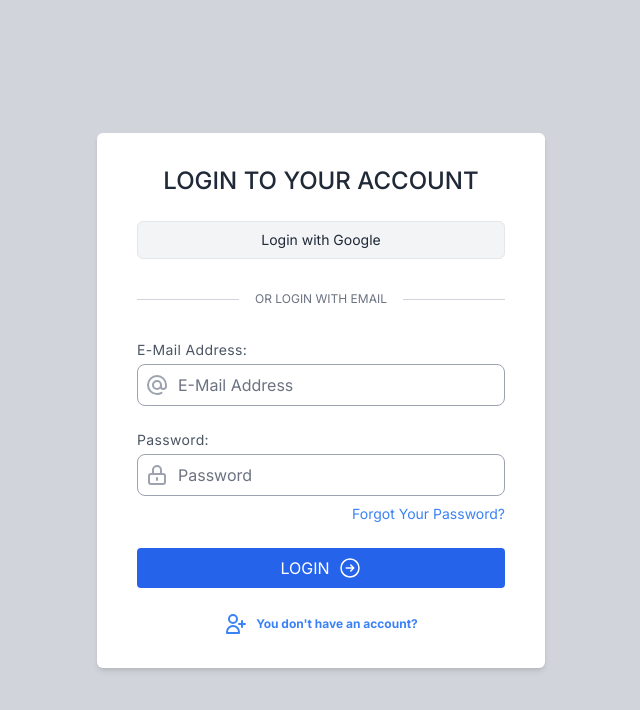
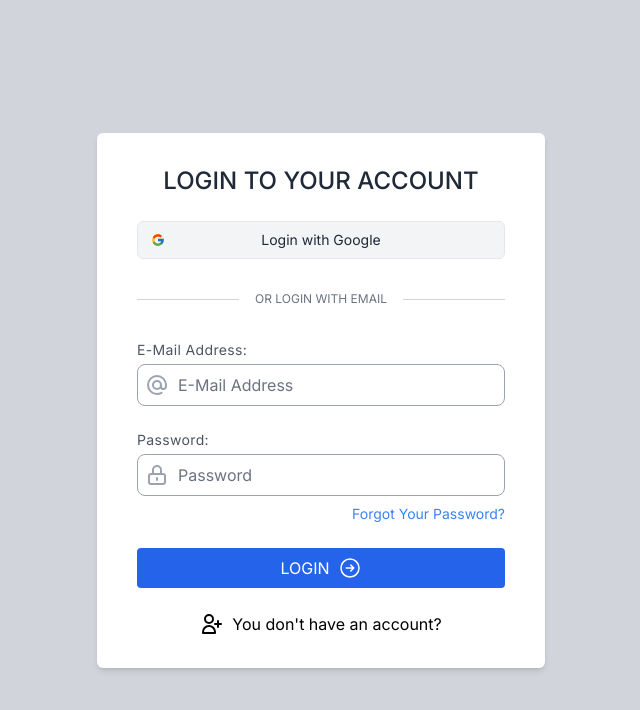
Before and after one commit to thangnd-deve/thesis_fe_chat, a Next.js app: page /login in a window 1280 px wide. Shown: the top 710 px of the page, without its empty margins (319-959 px from the left). Built offline with nearby package versions, Linux system fonts and the light colour scheme.

Commit message:
fix error render html

```diff
--- a/app/login/page.jsx
+++ b/app/login/page.jsx
@@ -1,18 +1,17 @@
 import Link from "next/link";
+import { FcGoogle } from "react-icons/fc";
 
 export default function Page() {
-    return (<>
-        <div className="min-h-screen flex flex-col items-center justify-center bg-gray-300">
+    return (<div className="min-h-screen flex flex-col items-center justify-center bg-gray-300">
         <div
             className="flex flex-col bg-white shadow-md px-4 sm:px-6 md:px-8 lg:px-10 py-8 rounded-md w-full max-w-md">
-                <div className="font-medium self-center text-xl sm:text-2xl uppercase text-gray-800">Login To Your
-                    Account
-                </div>
+            <div className="font-medium self-center text-xl sm:text-2xl uppercase text-gray-800">Login To Your  Account</div>
             <button
                 className="relative mt-6 border rounded-md py-2 text-sm text-gray-800 bg-gray-100 hover:bg-gray-200">
                 <span
-                            className="absolute left-0 top-0 flex items-center justify-center h-full w-10 text-blue-500"><i
-                            className="fab fa-google"></i></span>
+                    className="absolute left-0 top-0 flex items-center justify-center h-full w-10 text-blue-500">
+                    <FcGoogle />
+                </span>
                 <span>Login with Google</span>
             </button>
             <div className="relative mt-10 h-px bg-gray-300">
@@ -32,13 +31,13 @@ export default function Page() {
                                     strokeLinejoin="round"
                                     strokeWidth="2" viewBox="0 0 24 24" stroke="currentColor">
                                     <path
-                                            d="M16 12a4 4 0 10-8 0 4 4 0 008 0zm0 0v1.5a2.5 2.5 0 005 0V12a9 9 0 10-9 9m4.5-1.206a8.959 8.959 0 01-4.5 1.207"/>
+                                        d="M16 12a4 4 0 10-8 0 4 4 0 008 0zm0 0v1.5a2.5 2.5 0 005 0V12a9 9 0 10-9 9m4.5-1.206a8.959 8.959 0 01-4.5 1.207" />
                                 </svg>
                             </div>
 
                             <input id="email" type="email" name="email"
                                 className="text-sm sm:text-base placeholder-gray-500 pl-10 pr-4 rounded-lg border border-gray-400 w-full py-2 focus:outline-none focus:border-blue-400"
-                                       placeholder="E-Mail Address"/>
+                                placeholder="E-Mail Address" />
                         </div>
                     </div>
                     <div className="flex flex-col mb-6">
@@ -51,13 +50,13 @@ export default function Page() {
                                     <svg className="h-6 w-6" fill="none" strokeLinecap="round" strokeLinejoin="round" strokeWidth="2"
                                         viewBox="0 0 24 24" stroke="currentColor">
                                         <path
-                                              d="M12 15v2m-6 4h12a2 2 0 002-2v-6a2 2 0 00-2-2H6a2 2 0 00-2 2v6a2 2 0 002 2zm10-10V7a4 4 0 00-8 0v4h8z"/>
+                                            d="M12 15v2m-6 4h12a2 2 0 002-2v-6a2 2 0 00-2-2H6a2 2 0 00-2 2v6a2 2 0 002 2zm10-10V7a4 4 0 00-8 0v4h8z" />
                                     </svg>
                                 </span>
                             </div>
                             <input id="password" type="password" name="password"
                                 className="text-sm sm:text-base placeholder-gray-500 pl-10 pr-4 rounded-lg border border-gray-400 w-full py-2 focus:outline-none focus:border-blue-400"
-                                       placeholder="Password"/>
+                                placeholder="Password" />
                         </div>
                     </div>
 
@@ -76,7 +75,7 @@ export default function Page() {
                             <span><svg xmlns="http://www.w3.org/2000/svg" fill="none" viewBox="0 0 24 24"
                                 strokeWidth={1.5} stroke="currentColor" className="w-6 h-6">
                                 <path strokeLinecap="round" strokeLinejoin="round"
-                                            d="m12.75 15 3-3m0 0-3-3m3 3h-7.5M21 12a9 9 0 1 1-18 0 9 9 0 0 1 18 0Z"/>
+                                    d="m12.75 15 3-3m0 0-3-3m3 3h-7.5M21 12a9 9 0 1 1-18 0 9 9 0 0 1 18 0Z" />
                             </svg>
                             </span>
                         </button>
@@ -84,19 +83,15 @@ export default function Page() {
                 </form>
             </div>
             <div className="flex justify-center items-center mt-6">
-                    <Link href="#" target="_blank"
-                          className="inline-flex items-center font-bold text-blue-500 hover:text-blue-700 text-xs text-center">
                 <span>
                     <svg className="h-6 w-6" fill="none" strokeLinecap="round" strokeLinejoin="round" strokeWidth="2"
                         viewBox="0 0 24 24" stroke="currentColor">
-                                <path d="M18 9v3m0 0v3m0-3h3m-3 0h-3m-2-5a4 4 0 11-8 0 4 4 0 018 0zM3 20a6 6 0 0112 0v1H3v-1z"/>
+                        <path d="M18 9v3m0 0v3m0-3h3m-3 0h-3m-2-5a4 4 0 11-8 0 4 4 0 018 0zM3 20a6 6 0 0112 0v1H3v-1z" />
                     </svg>
                 </span>
                 {/* eslint-disable-next-line react/no-unescaped-entities */}
-                        <span className="ml-2"><Link href={'register'}>You don't have an account?</Link></span>
-                    </Link>
+                <Link href={'register'}><span className="ml-2">You don't have an account?</span></Link>
             </div>
         </div>
-        </div>
-    </>)
+    </div>)
 }
```
Lines whose indentation alone changed are shown as unchanged.
